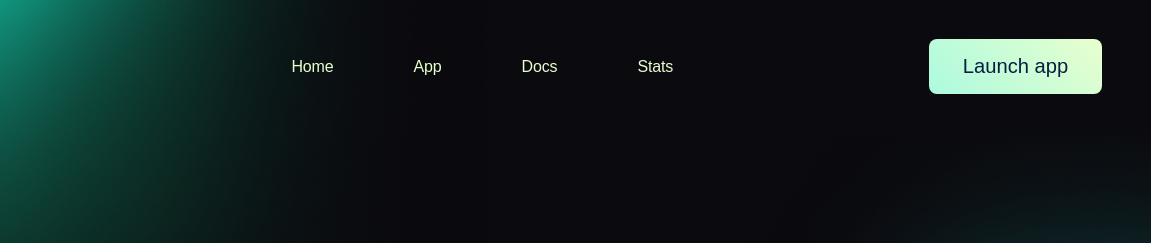
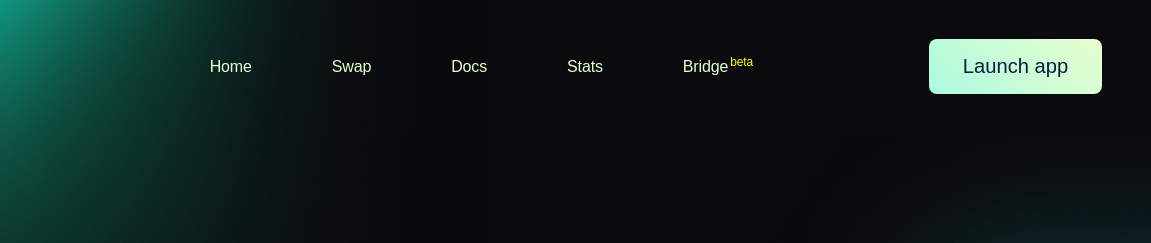
Before and after one commit to EtaSwap/etaswap.github.io, a plain HTML site: page index.html in a window 1280 px wide. Shown: the top 243 px of the page, 129-1280 px from the left. Drawn offline with Linux system fonts and the light colour scheme; no server answers; a web font is replaced by a local one.

Commit message:
feat: etabridge link

```diff
--- a/index.css
+++ b/index.css
@@ -853,6 +853,12 @@ img {
     -webkit-text-fill-color: transparent;
 }
 
+.beta {
+    content: 'beta';
+    color: yellow;
+    padding: 0 2px;
+}
+
 @media screen and (max-width: 1199px) {
     .container {
         padding: 0 15px;
--- a/index.html
+++ b/index.html
@@ -33,11 +33,13 @@
             <menu class="header__menu">
                 <li class="header__menu-item"><a href="https://etaswap.com" class="header__menu-link">Home</a></li>
                 <li class="header__menu-item"><a href="https://app.etaswap.com" target="_blank"
-                                                 class="header__menu-link">App</a></li>
+                                                 class="header__menu-link">Swap</a></li>
                 <li class="header__menu-item"><a href="https://docs.etaswap.com" target="_blank"
                                                  class="header__menu-link">Docs</a></li>
                 <li class="header__menu-item"><a href="https://app.etaswap.com/stats" target="_blank"
                                                  class="header__menu-link">Stats</a></li>
+                <li class="header__menu-item"><a href="https://bridge.etaswap.com" target="_blank"
+                                                 class="header__menu-link">Bridge<sup class="beta">beta</sup></a></li>
             </menu>
             <div class="header__button">
                 <a href="https://app.etaswap.com" class="button button--gradient">Launch app</a>
@@ -245,8 +247,10 @@
                                                      class="footer__menu-link">App</a></li>
                     <li class="footer__menu-item"><a href="https://docs.etaswap.com" target="_blank"
                                                      class="footer__menu-link">Docs</a></li>
-                    <li class="footer__menu-item"><a href="https://defillama.com/aggregators/etaswap" target="_blank"
+                    <li class="footer__menu-item"><a href="https://app.etaswap.com/stats" target="_blank"
                                                      class="footer__menu-link">Stats</a></li>
+                    <li class="footer__menu-item"><a href="https://bridge.etaswap.com" target="_blank"
+                                                     class="footer__menu-link">Bridge<sup class="beta">beta</sup></a></li>
                 </ul>
                 <div class="footer__follow">
                     <span class="footer__follow-title">Follow us</span>
```
